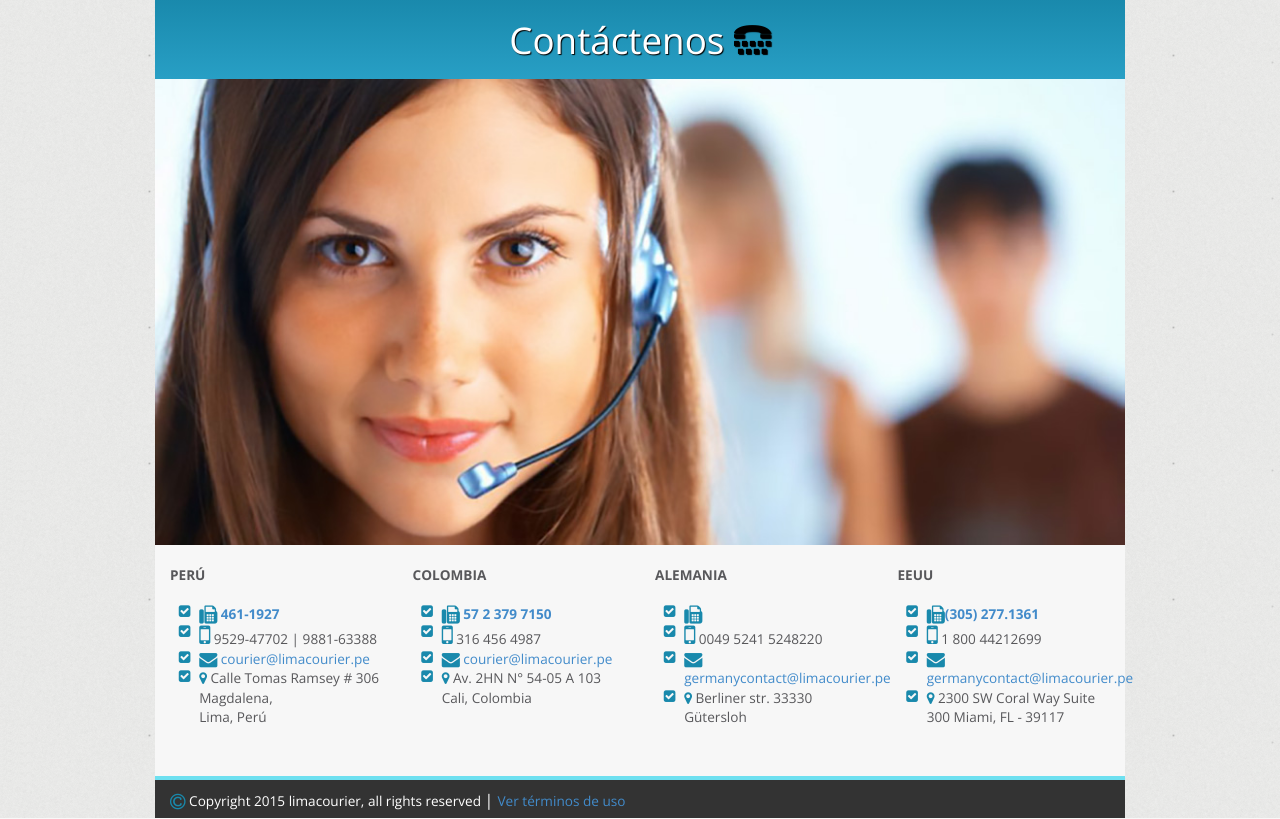
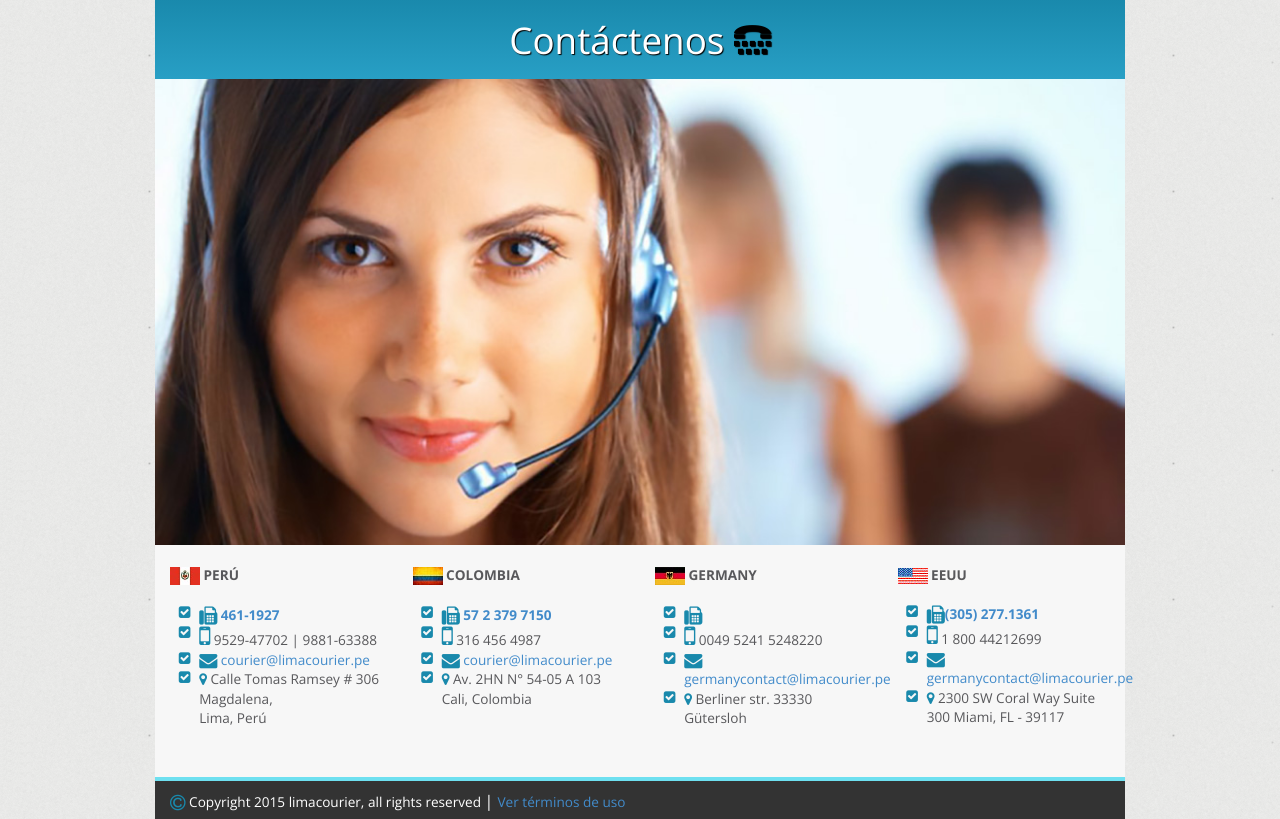
Before and after one commit to OscarSith/lima-courier, a PHP site: page / in a window 1280 px wide. Shown: the part 4856-5675 px from the top of the page. Run offline with PHP 8.4, Linux system fonts and the light colour scheme; some libraries are stand-ins or nearby versions.

Commit message:
Imagenes

```diff
--- a/index.php
+++ b/index.php
@@ -185,9 +185,18 @@ $options = '<option value="">- Seleccione Ciudad -</option>
 						<div class="item">
 							<img src="img/slider/banner_slider-6.jpg" alt="...">
 						</div>
-						<!-- div class="item">
+						<div class="item">
 							<img src="img/slider/banner_slider-8.jpg" alt="...">
-						</div -->
+						</div>
+						<div class="item">
+							<img src="img/slider/banner_slider-9.jpg" alt="...">
+						</div>
+						<div class="item">
+							<img src="img/slider/banner_slider-10.jpg" alt="...">
+						</div>
+						<div class="item">
+							<img src="img/slider/banner_slider-11.jpg" alt="...">
+						</div>
 					</div>
 				</div>
 				<div class="well mb0" style="padding-top: 25px;padding-bottom: 0; font-size: 0.99em; ">
@@ -510,7 +519,7 @@ Entendemos la urgencia que tienen las organizaciones en conectar procesos y ser
 				<div class="content2 grid_12 bg-gray-light">
 					<div class="col-sm-3">
 						<address>
-	                    <strong>PERÚ</strong>
+	                    <strong><img src="img/peru.jpg"> PERÚ</strong>
 	                    <br><br>
 						<ul class="fa-ul info-contact">
 	                        <li>
@@ -537,7 +546,7 @@ Entendemos la urgencia que tienen las organizaciones en conectar procesos y ser
 					</div>
 					<div class="col-sm-3">
 						<address>
-	                    <strong>COLOMBIA</strong>
+	                    <strong><img src="img/colombia.jpg"> COLOMBIA</strong>
 	                    <br><br>
 						<ul class="fa-ul info-contact">
 	                        <li class="text-align: -webkit-match-parent";>
@@ -564,7 +573,7 @@ Entendemos la urgencia que tienen las organizaciones en conectar procesos y ser
 					</div>
 					<div class="col-sm-3">
 						<address>
-	                    <strong>ALEMANIA</strong>
+	                    <strong><img src="img/alemania.jpg"> GERMANY</strong>
 	                    <br><br>
 						<ul class="fa-ul info-contact">
 	                        <li class="text-align: -webkit-match-parent";>
@@ -591,7 +600,7 @@ Entendemos la urgencia que tienen las organizaciones en conectar procesos y ser
 					</div>
 					<div class="col-sm-3">
 						<address>
-	                    <strong>EEUU</strong>
+	                    <strong><img src="img/usa.gif"> EEUU</strong>
 	                    <br><br>
 						<ul class="fa-ul info-contact">
 	                        <li class="text-align: -webkit-match-parent";>
```
Also changed, not shown: img/alemania.jpg (added), img/colombia.jpg (added), img/mensajero.jpg, img/peru.jpg (added), img/slider/banner_slider-10.jpg (added), img/slider/banner_slider-11.jpg (added), img/slider/banner_slider-5.jpg, img/slider/banner_slider-8 - copia.jpg (deleted), img/slider/banner_slider-8.jpg, img/slider/banner_slider-9.jpg, img/somos.jpg, img/usa.gif (added).
